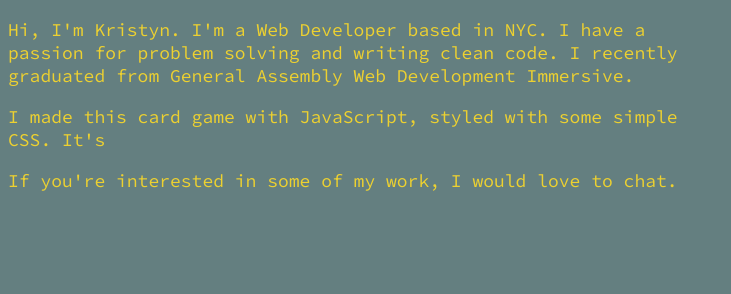
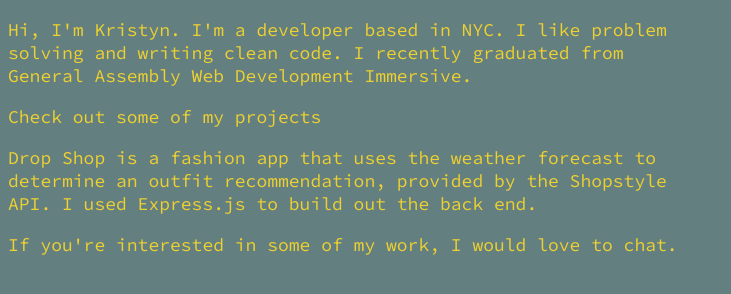
Before and after one commit to missginski/missginski.github.io, a plain HTML site: page index.html in a window 1280 px wide. Shown: the whole page, without its empty margins (0-731 px from the left). Drawn offline with Linux system fonts and the light colour scheme; a web font is replaced by a local one.

Commit message:
bio section

```diff
--- a/index.html
+++ b/index.html
@@ -8,8 +8,10 @@
   <link rel="stylesheet" href="style.css">
 <body>
   <div class="main">
-    <p>Hi, I'm Kristyn. I'm a Web Developer based in NYC. I have a passion for problem solving and writing clean code. I recently graduated from General Assembly Web Development Immersive.</p>
-    <p>I made this card game with JavaScript, styled with some simple CSS. It's</p>
+    <p>Hi, I'm Kristyn. I'm a developer based in NYC. I like problem solving and writing clean code. I recently graduated from General Assembly Web Development Immersive.</p>
+    <p>Check out some of my projects</p>
+    <p>Drop Shop is a fashion app that uses the weather forecast to determine an outfit recommendation, provided by the Shopstyle API. I used Express.js to build out the back end.</p>
+    <p></p>
     <p>If you're interested in some of my work, I would love to chat.</p>
   </div>
 </body>
```
